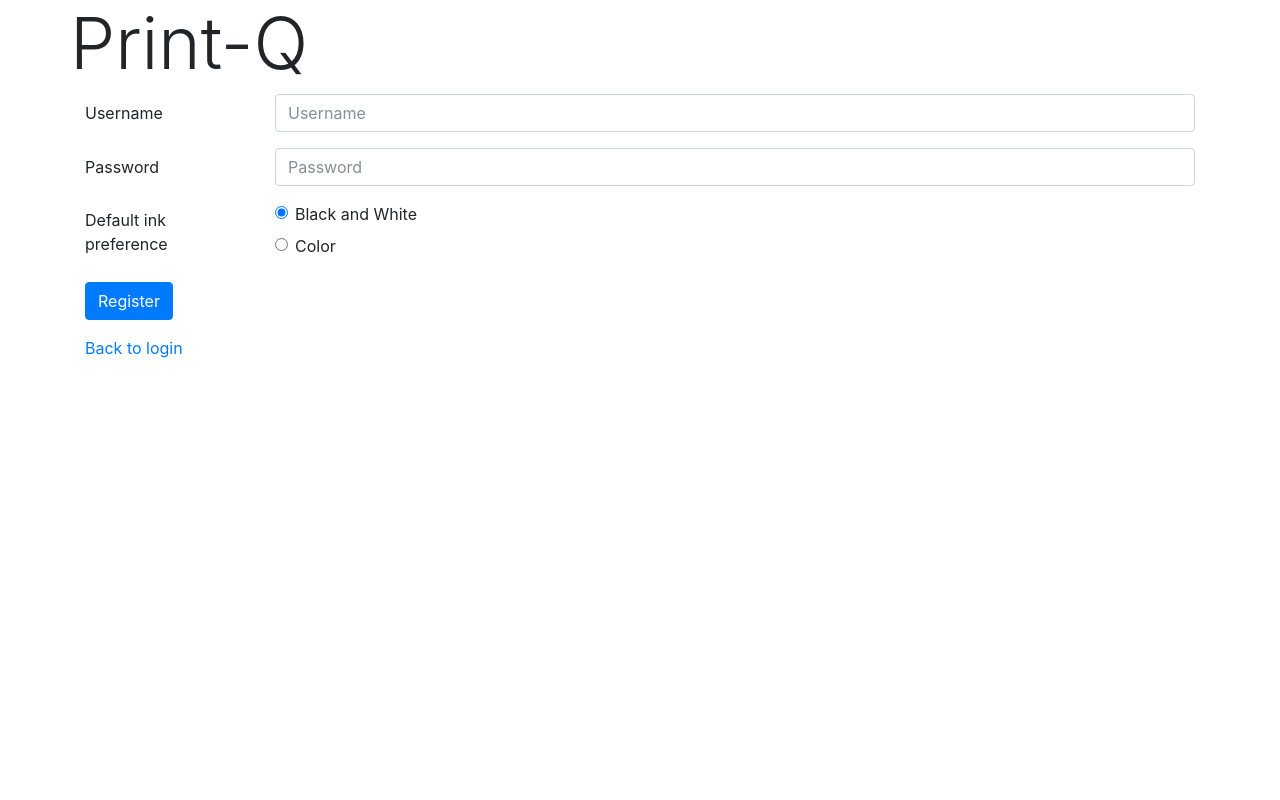
After one commit to ng1355/printq, a Flask app: page /register in a window 1280 px wide. The commit adds this page. Run offline with Flask 2, Linux system fonts and the light colour scheme; some libraries are stand-ins or nearby versions.

Commit message:
login & register

```diff
--- a/printq.py
+++ b/printq.py
@@ -11,7 +11,37 @@ def root():
     floor = None
     if request.method == 'POST':
         floor = request.form['floor']
-    return render_template('root.html', result = floor)
+    return render_template('login.html', result = floor)
+
+@app.route('/loginAuth', methods=['GET', 'POST'])
+def loginAuth():
+    # grabs information from the forms
+    username = request.form['username']
+    password = request.form['password']
+
+    # cursor used to send queries
+    cursor = conn.cursor()
+    # executes query
+    query = 'SELECT * FROM member WHERE username = %s and password = MD5(%s)'
+    cursor.execute(query, (username, password))
+    # stores the results in a variable
+    data = cursor.fetchone()
+    # use fetchall() if you are expecting more than 1 data row
+    cursor.close()
+    error = None
+    if (data):
+        # creates a session for the the user
+        # session is a built in
+        session['username'] = username
+        return redirect(url_for('home'))
+    else:
+        # returns an error message to the html page
+        error = 'Invalid login or username'
+        return render_template('login.html', error=error)
+
+@app.route('/register')
+def register():
+    return render_template('register.html')
 
 app.secret_key = 'bina'
 app.run('localhost', 13000, debug=True)
--- /dev/null
+++ b/templates/register.html
@@ -0,0 +1,55 @@
+<html>
+<head>
+	<!-- Bootstrap core CSS -->
+    <link rel="stylesheet" href="https://maxcdn.bootstrapcdn.com/bootstrap/4.0.0-beta.2/css/bootstrap.min.css" integrity="sha384-PsH8R72JQ3SOdhVi3uxftmaW6Vc51MKb0q5P2rRUpPvrszuE4W1povHYgTpBfshb" crossorigin="anonymous">
+    <link rel="icon" type="image/png" href="./images/favicon.ico" />
+</head>
+<body>
+<div class='container'>
+	<div class='row'>
+			<h1 class="display-3">Print-Q</h1>
+	</div>
+	<form action="/registerAuth" method="POST">
+	  <div class="form-group row">
+	    <label for="inputEmail3" class="col-sm-2 col-form-label">Username</label>
+	    <div class="col-sm-10">
+	      <input type="text" class="form-control" name='username' placeholder="Username" maxlength="20" required>
+	    </div>
+	  </div>
+	  <div class="form-group row">
+	    <label for="inputPassword3" class="col-sm-2 col-form-label">Password</label>
+	    <div class="col-sm-10">
+	      <input type="password" class="form-control" name='password' placeholder="Password" required="">
+	    </div>
+	  </div>
+	  <fieldset class="form-group">
+	    <div class="row">
+	      <legend class="col-form-legend col-sm-2">Default ink preference</legend>
+	      <div class="col-sm-10">
+	        <div class="form-check">
+	          <label class="form-check-label">
+	            <input class="form-check-input" type="radio" name="ink_pref" checked>
+	            Black and White
+	          </label>
+	        </div>
+	        <div class="form-check">
+	          <label class="form-check-label">
+	            <input class="form-check-input" type="radio" name="ink_pref">
+	            Color
+	          </label>
+	        </div>
+	      </div>
+	    </div>
+	  </fieldset>
+	  <div class="form-group row">
+	    <div class="col-sm-10">
+	      <button type="submit" class="btn btn-primary">Register</button>
+	    </div>
+	  </div>
+	</form>
+	<a href="/login">Back to login</a>
+
+</body>
+
+
+</html>
```
Also changed, not shown: templates/login.html (added, +34 -0 lines), templates/root.html (+8 -5 lines), templates/images/favicon.ico (added), templates/images/printer-icon-48-202093.png (added), 1 other file.
